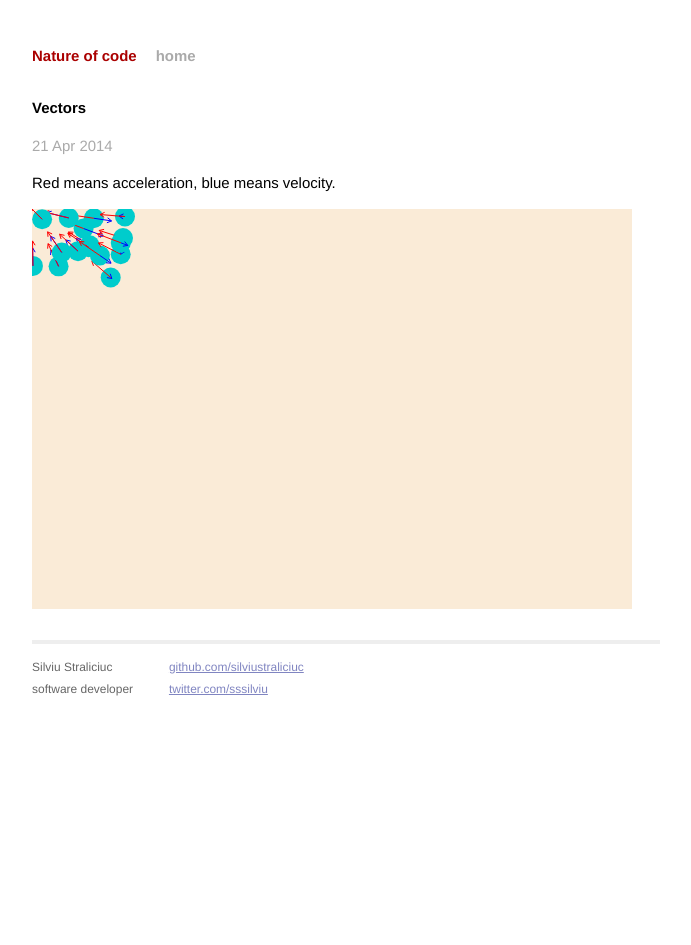
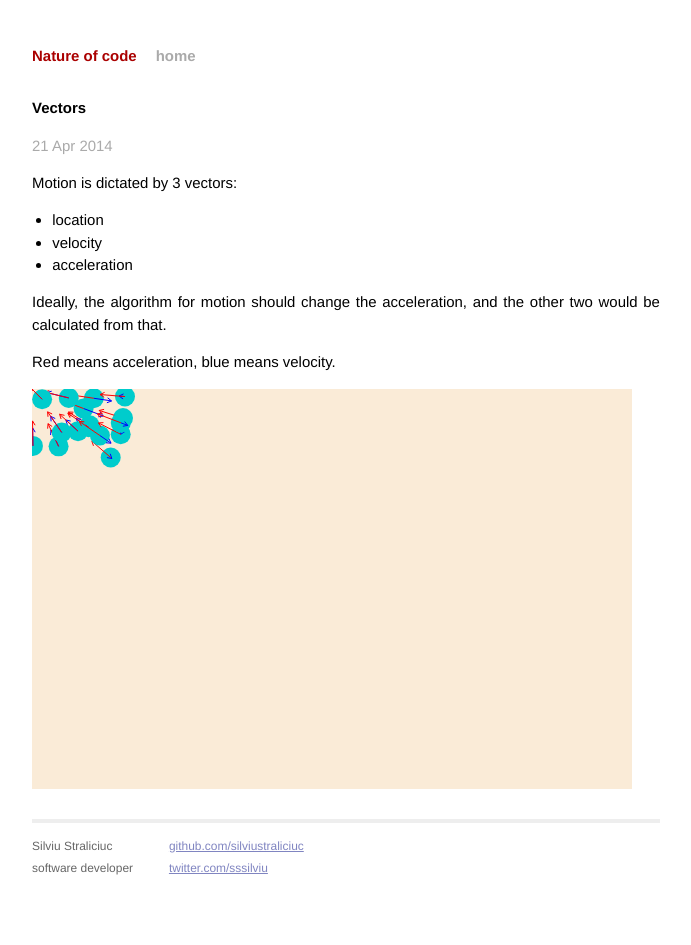
Before and after one commit to stralsi/nature-of-code, a Jekyll site: the page built from _posts/2014-04-21-vectors.markdown, in a window 1280 px wide. Shown: the whole page, without its empty margins (294-985 px from the left). Built offline with Jekyll 4.4.1, drawn with Linux system fonts in a browser that asks for light colours; Markdown is read by kramdown in place of the engine named in the settings.

Commit message:
more description for vector

```diff
--- a/_config.yml
+++ b/_config.yml
@@ -2,3 +2,4 @@
 markdown: redcarpet
 pygments: true
 url: http://silviustraliciuc.github.io/nature-of-code
+input: GFM
--- a/_posts/2014-04-21-vectors.markdown
+++ b/_posts/2014-04-21-vectors.markdown
@@ -4,6 +4,14 @@ title:  "Vectors"
 date:   2014-04-21 07:48:57
 categories: jekyll update
 ---
+
+Motion is dictated by 3 vectors:
+- location
+- velocity
+- acceleration
+
+Ideally, the algorithm for motion should change the acceleration, and the other two would be calculated from that.
+
 Red means acceleration, blue means velocity.
 
 <canvas id="canvas"></canvas>
```
